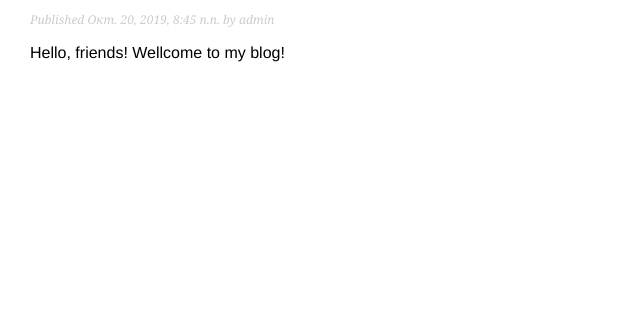
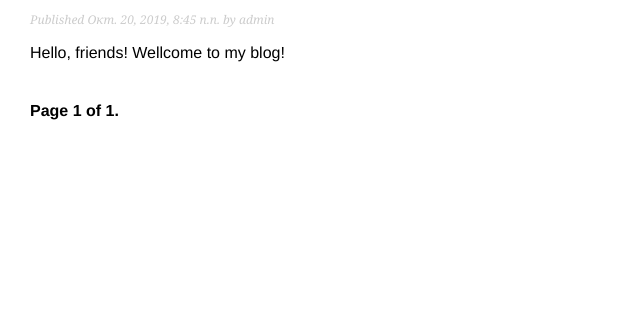
Before and after one commit to e-mois/blog_django, a Django app: page /blog/ in a window 1280 px wide. Shown: the part 491-800 px from the top of the page, without its empty margins (0-640 px from the left). Run offline with Django 3.2, Linux system fonts and the light colour scheme; data comes from the database, SQL or seed files in the repository; both versions use the stored data as it was after the commit.

Commit message:
add pagination

```diff
--- a/blog/templates/blog/post/list.html
+++ b/blog/templates/blog/post/list.html
@@ -15,4 +15,7 @@
     </p>
     {{ post.body|truncatewords:30|linebreaks }}
   {% endfor %}
+
+  {% include 'pagination.html' with page=page_obj %}
+
 {% endblock %}
--- /dev/null
+++ b/blog/templates/pagination.html
@@ -0,0 +1,13 @@
+<div class='pagination'>
+  <span class='step-links'>
+    {% if page.has_previous %}
+      <a href='?page={{ page.previous_page_number }}'>Previous</a>
+    {% endif %}
+    <span class='current'>
+      Page {{ page.number }} of {{ page.paginator.num_pages }}.
+    </span>
+      {% if page.has_next %}
+        <a href='?page={{ page.next_page_number }}'>Next</a>
+      {% endif %}
+  </span>
+</div>
--- a/blog/urls.py
+++ b/blog/urls.py
@@ -5,7 +5,8 @@ app_name = 'blog'
 
 urlpatterns = [
     # post views
-    path('', views.post_list, name='post_list'),
+    #path('', views.post_list, name='post_list'),
+    path('', views.PostListView.as_view(), name='post_list'),
     path('<int:year>/<int:month>/<int:day>/<slug:post>/',
          views.post_detail,
          name='post_detail'),
--- a/blog/views.py
+++ b/blog/views.py
@@ -1,10 +1,30 @@
 from django.shortcuts import render, get_object_or_404
 from .models import Post
+from django.core.paginator import Paginator, EmptyPage, PageNotAnInteger
+from django.views.generic import ListView
 
 # Create your views here.
+'''
 def post_list(request):
-    posts = Post.published.all()
-    return render(request, 'blog/post/list.html', {'posts': posts})
+    object_list = Post.published.all()
+    paginator = Paginator(object_list, 3) # 3 posts on 1 page
+    page = request.GET.get('page')
+    try:
+        posts = paginator.page(page)
+    except PageNotAnInteger:
+        posts = paginator.page(1) # first page if number of page is not integer
+    except EmptyPage:
+        posts = paginator.page(paginator.num_pages) # last page if number of    page is not in range
+
+    return render(request, 'blog/post/list.html', {'page': page,
+                                                   'posts': posts})
+'''
+class PostListView(ListView):
+    queryset = Post.published.all()
+    context_object_name = 'posts'
+    paginate_by = 5
+    template_name = 'blog/post/list.html'
+
 
 def post_detail(request, year, month, day, post):
     post = get_object_or_404(Post, slug=post,
```
Also changed, not shown: db.sqlite3.
